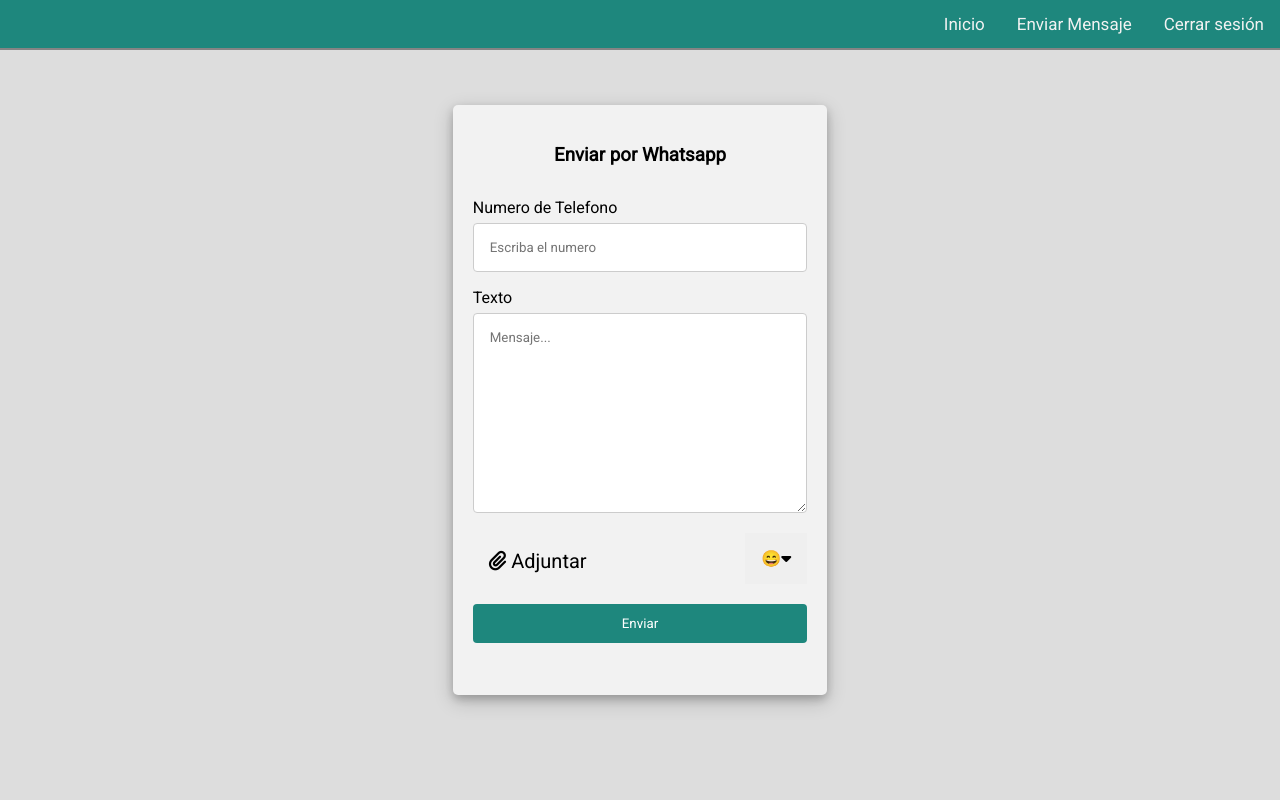
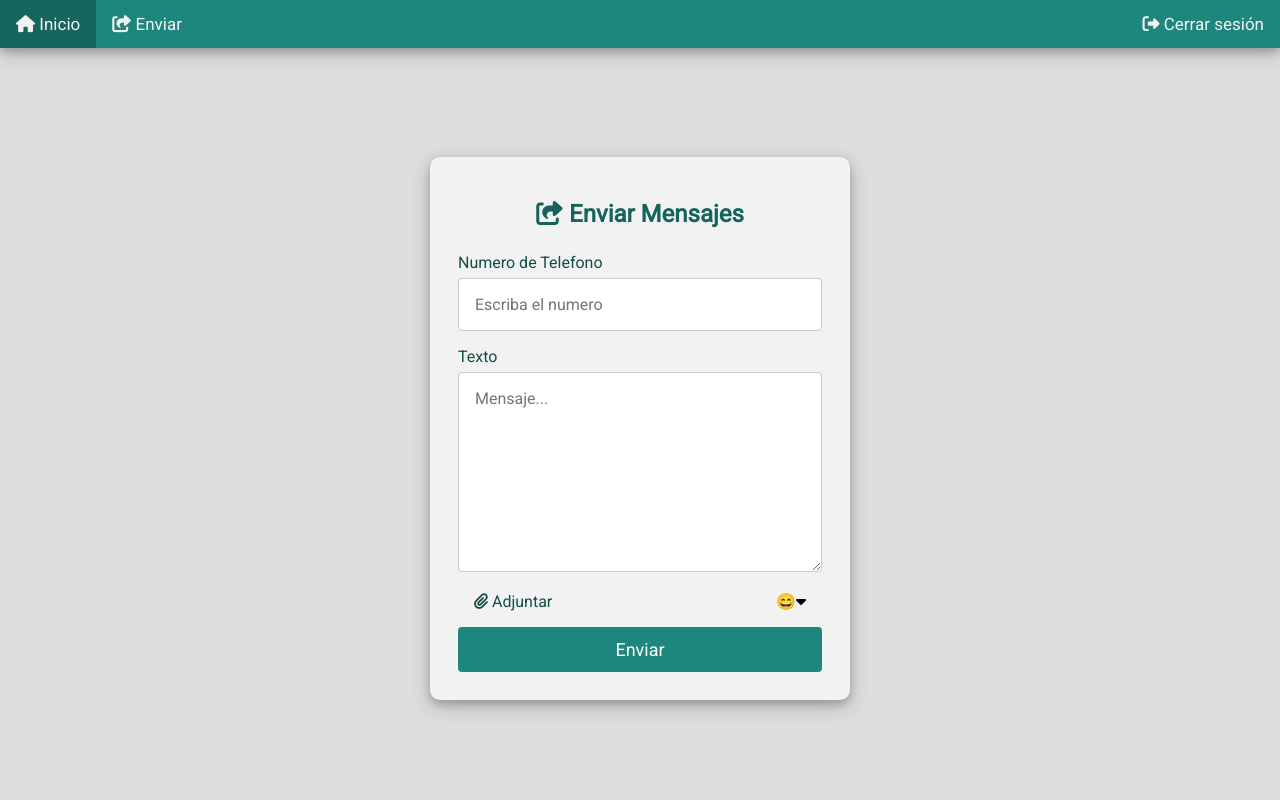
Before and after one commit to GuillermoPastoriniRivas/whatsapp-api, a Flask app: page /send in a window 1280 px wide. Run offline with Flask 2, Linux system fonts and the light colour scheme; the visitor is signed in with stand-in values (Sample User, id 1); some libraries are stand-ins or nearby versions.

Commit message:
aspecto mejor

```diff
--- a/application.py
+++ b/application.py
@@ -42,15 +42,8 @@ numeros = []
 iconos = []
 f = open("iconos.csv")
 reader = csv.reader(f, delimiter=";")
-count = 0
-sublista = []
 for row in reader:
-    count += 1
-    sublista.append(row[0])
-    if count == 15:
-        iconos.append(sublista)
-        sublista = []
-        count = 0
+    iconos.append(row[0])
 
 @login_manager.user_loader
 def load_user(user_id):
@@ -59,7 +52,7 @@ def load_user(user_id):
 @app.route("/")
 def index():
     if current_user.is_authenticated:
-        return render_template("index.html")
+        return redirect(url_for('send'))
     else:
         return render_template("login.html")
 
--- a/static/styles/aaai.css
+++ b/static/styles/aaai.css
@@ -1,41 +1,27 @@
 * {
     box-sizing: border-box;
     font-family: 'Roboto', sans-serif;
+    padding: 0;
+    margin: 0;
 }
 
 body {
     background-color: #ddd;
-    padding: 0;
-    margin: 0;
+    width: 100%;
+    text-align: center;
 
-    text-align: center;
-}
-
-form, ul {
-    text-align: left;
-    margin: 2rem 0;
-}
-
-#wrapper {
-    display: flex;
-  flex-direction: column;
-  justify-content: center;
-  align-items: center;
-  width: 100%;
-  height: 100vh;
 }
 
 /* Add a black background color to the top navigation */
 .topnav {
   background-color: rgb(30,135,125);
-    overflow: hidden;
-    display: flex;
-  justify-content: flex-end;
   position: fixed;
   top: 0;
   left: 0;
   width: 100%;
-  box-shadow: 0 2px 0 rgba(0, 0, 0, 0.4);
+  box-shadow: 0 4px 8px 0 rgba(0, 0, 0, 0.2), 0 6px 20px 0 rgba(0, 0, 0, 0.19);
+  z-index: 10;
+  overflow: hidden;
 }
 
 /* Style the links inside the navigation bar */
@@ -46,7 +32,38 @@ form, ul {
   padding: 14px 16px;
   text-decoration: none;
   font-size: 17px;
+  display: block;
 }
+.topnav .icon {
+  display: none;
+}
+
+.topnav .right {
+  float: right;
+}
+
+@media screen and (max-width: 600px) {
+  .topnav a:not(:first-child) {display: none;}
+  .topnav a.icon {
+    float: right;
+    display: block;
+  }
+}
+
+@media screen and (max-width: 600px) {
+  .topnav.responsive {position: relative;}
+  .topnav.responsive .icon {
+    position: absolute;
+    right: 0;
+    top: 0;
+  }
+  .topnav.responsive a {
+    float: none;
+    display: block;
+    text-align: left;
+  }
+}
+
 
 /* Change the color of links on hover */
 .topnav a:hover {
@@ -59,6 +76,34 @@ form, ul {
   color: white;
 }
 
+form, ul {
+    text-align: left;
+    height: 100%;
+    padding: 0.5rem;
+
+}
+
+form label {
+  color: rgb(18, 77, 71);
+}
+
+form h2, form h1 {
+ padding: 15px;
+ margin-bottom: 10px;
+ color: rgb(22, 99, 91);
+}
+
+
+#wrapper {
+  display: flex;
+  flex-direction: column;
+  justify-content: center;
+  align-items: center;
+  width: 100%;
+  margin-top: 7vh;
+  height: 93vh;
+}
+
 /* Style inputs with type="text", select elements and textareas */
 input[type=password], input[type=text], select, textarea {
     width: 100%; /* Full width */
@@ -68,7 +113,12 @@ input[type=password], input[type=text], select, textarea {
     box-sizing: border-box; /* Make sure that padding and width stays in place */
     margin-top: 6px; /* Add a top margin */
     margin-bottom: 16px; /* Bottom margin */
-    resize: vertical /* Allow the user to vertically resize the textarea (not horizontally) */
+    resize: vertical; /* Allow the user to vertically resize the textarea (not horizontally) */
+    font-size: 1rem;
+  }
+
+  textarea {
+    margin-bottom: 0;
   }
 
   /* Style the submit button with a specific background color etc */
@@ -82,6 +132,8 @@ input[type=password], input[type=text], select, textarea {
     display: block;
     width: 100%;
     margin-top: 15px;
+    resize: vertical;
+    font-size: large;
   }
 
   /* When moving the mouse over the submit button, add a darker green color */
@@ -100,67 +152,28 @@ input[type=password], input[type=text], select, textarea {
   }
 
   input[type=file] + label {
-    font-size: 1.25em;
     display: inline-block;
     cursor: pointer;
     padding: 1rem;
 }
 
 
-#barra {
-  display: block;
-}
-  /* Add a background color and some padding around the form */
 .container {
-    border-radius: 5px;
+  border-radius: 10px;
   background-color: #f2f2f2;
   padding: 20px;
-    margin: 1rem;
+  margin: 2rem;
   box-shadow: 0 4px 8px 0 rgba(0, 0, 0, 0.2), 0 6px 20px 0 rgba(0, 0, 0, 0.19);
+  max-width: 420px;
 }
 
-
-  table {
-      display:none;
-
-  }
-  table p {
+#myDropdown-emojis p {
   cursor: pointer;
   padding: 0;
   margin: 0;
-    font-size: 1.5rem;
+  font-size: 1.2rem;
 }
 
-  .dropbtn {
-    padding: 16px;
-  }
-
-  .dropdown {
-    position: relative;
-    display: inline-block;
-    width: 100%
-  }
-
-  .dropdown-content {
-    display: none;
-    position: absolute;
-    margin-left: 100%   ;
-    top: 25px;
-    background-color: #f9f9f9;
-    min-width: 160px;
-    box-shadow: 0px 8px 16px 0px rgba(0,0,0,0.2);
-    z-index: 1;
-  }
-
-  .dropdown-content a {
-    color: black;
-    padding: 16px 16px;
-    text-decoration: none;
-    display: block;
-  }
-
-  .dropdown-content a:hover {background-color: #f1f1f1;}
-  .dropdown:hover .dropdown-content {display: block;}
 
 .dropbtn-emojis {
   padding: 16px;
@@ -174,29 +187,32 @@ input[type=password], input[type=text], select, textarea {
 }
 
 .dropdown-emojis {
+  display: block;
+  width: 100%;
+}
+.dropdown-emojis button {
   float: right;
-    position: relative;
-    display: inline-block;
+  background-color: #f2f2f2;
+}
+.dropdown-emojis label {
+  float: left;
 }
 
 .dropdown-content-emojis {
   display: none;
   overflow: scroll;
-    max-height: 10rem;
-    position: absolute;
-    background-color: #f1f1f1;
-    min-width: 150px;
+  border-radius: 4px;
+  background-color: #fcfafa;
+  margin-top: 0.5rem;
   box-shadow: 0px 8px 16px 0px rgba(0,0,0,0.2);
-    right: 0;
-    z-index: 1;
 }
 
 .dropdown-content-emojis p {
   color: black;
   text-decoration: none;
-    display: block;
+  display: inline-block;
 }
 
 .dropdown-emojis p:hover {background-color: #ddd;}
 
-  .show {display: block;}
+.show {display: block; height: 10rem; max-width: 100%;}
--- a/templates/layout.html
+++ b/templates/layout.html
@@ -1,34 +1,40 @@
 <!DOCTYPE html>
 <html>
+
 <head>
   <title>{% block title %}{% endblock %}</title>
   <meta name="viewport" content="width=device-width, initial-scale=1">
-        <link rel= "stylesheet" type= "text/css" href= "{{ url_for('static',filename='styles/aaai.css') }}">
+  <link rel="stylesheet" type="text/css" href="{{ url_for('static',filename='styles/aaai.css') }}">
   <link href="https://fonts.googleapis.com/css?family=Roboto&display=swap" rel="stylesheet">
   <script src="https://kit.fontawesome.com/a594781fb6.js" crossorigin="anonymous"></script>
 </head>
-    <body >
-        <div class="topnav">
-            <a href="{{url_for('index')}}">Inicio</a>
+
+<body>
+  <div class="topnav" id="myTopnav">
+    <a href="{{url_for('index')}}"><i class="fas fa-home"></i> Inicio</a>
     {% if current_user.is_authenticated %}
-            <a href="{{url_for('send')}}">Enviar Mensaje</a>
-            <a href="{{url_for('logout')}}"><i class="fal fa-sign-out"></i> Cerrar sesión</a>
+    <a href="{{url_for('send')}}"><i class="fas fa-share-square"></i> Enviar</a>
+    <a href="{{url_for('logout')}}" class="right"><i class="fas fa-sign-out-alt"></i> Cerrar sesión</a>
     {% else %}
-            <a href="{{url_for('login')}}"><i class="fal fa-sign-in"></i> Login</a>
-            <a href="{{url_for('signup')}}">Regístrate</a>
+    <a href="{{url_for('login')}}" class="right"><i class="fas fa-sign-in-alt"></i> Ingresar</a>
+    <a href="{{url_for('signup')}}" class="right"><i class="fas fa-user-plus"></i> Regístrate</a>
     {% endif %}
+    <a href="javascript:void(0);" class="icon" onclick="myFunction2()">
+      <i class="fa fa-bars"></i>
+    </a>
   </div>
-        <div id="wrapper" >
+  <div id="wrapper">
     {% block body %}
     {% endblock %}
   </div>
 </body>
 <script>
+
   function myFunction() {
     document.getElementById("myDropdown-emojis").classList.toggle("show");
   }
   // Close the dropdown if the user clicks outside of it
-window.onclick = function(event) {
+  window.onclick = function (event) {
     if (!event.target.matches('.dropbtn-emojis')) {
       var dropdowns = document.getElementsByClassName("dropdown-content-emojis");
       var i;
@@ -41,15 +47,14 @@ window.onclick = function(event) {
     }
   }
 
-function open() {
-  document.getElementById("myDropdown-emojis").style.height = "250px";
-  document.getElementById("wrapper").style.marginBottom = "250px";
+  function myFunction2() {
+    var x = document.getElementById("myTopnav");
+    if (x.className === "topnav") {
+      x.className += " responsive";
+    } else {
+      x.className = "topnav";
     }
-
-/* Set the width of the side navigation to 0 and the left margin of the page content to 0 */
-function close() {
-  document.getElementById("myDropdown-emojis").style.width = "0";
-  document.getElementById("wrapper").style.marginBottom = "0";
   }
 </script>
+
 </html>
--- a/templates/login.html
+++ b/templates/login.html
@@ -6,10 +6,10 @@ Login
 
 {% block body %}
 <div class="container">
-    <h1>Login</i></h1>
+
 
     <form action="{{ url_for('login') }}" method="post">
-
+        <h1 style="text-align: center;"><i class="fas fa-sign-in-alt"></i>  Ingresar</i></h1>
         {{ message }}
         <label for="username"><b>Username</b></label>
         <input type="text" placeholder=" Enter Username" name="username" required>
--- a/templates/send.html
+++ b/templates/send.html
@@ -8,39 +8,29 @@
 
 
 <div class="container">
-      <h3>Enviar por Whatsapp</h3>
-      <form  id="formulario" action="{{ url_for('send') }}" method="post" enctype="multipart/form-data">
+  <form id="formulario" action="{{ url_for('send') }}" method="post" enctype="multipart/form-data">
+    <h2 style="text-align: center;"><i class="fas fa-share-square"></i> Enviar Mensajes</h2>
+    <label for="phone">Numero de Telefono</label>
+    <input type="text" id="phone" name="phone" placeholder="Escriba el numero" required>
+    <br>
+    <label for="mensaje">Texto</label>
+    <textarea id="mensaje" name="mensaje" placeholder="Mensaje..." style="height:200px"></textarea>
+    <div class="dropdown-emojis">
 
-        <div class="dropdown">
-          <label for="phone">Numero de Telefono</label>
-        <input class="dropbtn " type="text" id="phone" name="phone" placeholder="Escriba el numero" required>
-        <div class="dropdown-content" style="left:0;">
+      <input type="file" id="myfile" name="archivo" class="inputfile">
+      <label for="myfile"><i  class="fas fa-paperclip"></i> Adjuntar</label>
+      <button onclick="myFunction()" class="dropbtn-emojis" type="button">&#x1F604;<i
+        class="fa fa-caret-down"></i></button>
 
-          <a onclick="document.getElementById('phone').value = '{{ numero }}'; ">{{ numero }}</a>
+      <input type="submit" value="Enviar">
 
     </div>
-        </div>
-        <br>
-        <label for="mensaje">Texto</label>
-        <textarea  id="mensaje" name="mensaje" placeholder="Mensaje..." style="height:200px"></textarea>
-        <div id="barra">
-        <input type="file" id="myfile" name="archivo" class="inputfile" >
-        <label for="myfile"><i class="fas fa-paperclip"></i> Adjuntar</label>
-        <div class="dropdown-emojis">
-          <button onclick="myFunction()" class="dropbtn-emojis" type="button">&#x1F604;<i class="fa fa-caret-down"></i></button>
-          <table  id="myDropdown-emojis" class="dropdown-content-emojis">
-            {% for row in iconos %}
-            <tr>
-              {% for icono in row %}
-              <td><p onclick="document.getElementById('mensaje').value += '&#x{{ icono }};';">&#x{{ icono }};</p></td>
+    <div id="myDropdown-emojis" class="dropdown-content-emojis">
+      {% for icono in iconos %}
+          <p onclick="document.getElementById('mensaje').value += '&#x{{ icono }};';">&#x{{ icono }};</p>
       {% endfor %}
-            </tr>
-            {% endfor %}
-        </table>
     </div>
 
-        <input type="submit" value="Enviar">
-      </div>
   </form>
   {{ message }}
 </div>
--- a/templates/signup.html
+++ b/templates/signup.html
@@ -6,9 +6,9 @@ Sing up
 
 {% block body %}
 <div class="container">
-    <h1>Crear usuario</h1>
+
     <form action="{{ url_for('signup') }}" method="post">
-
+        <h1 style="text-align: center;"><i class="fas fa-user-plus"></i> Crear usuario</h1>
         <label for="username"><b>Username</b></label>
         <input type="text" placeholder="Enter Username" name="username" required>
 
```
Lines whose indentation alone changed are shown as unchanged.
